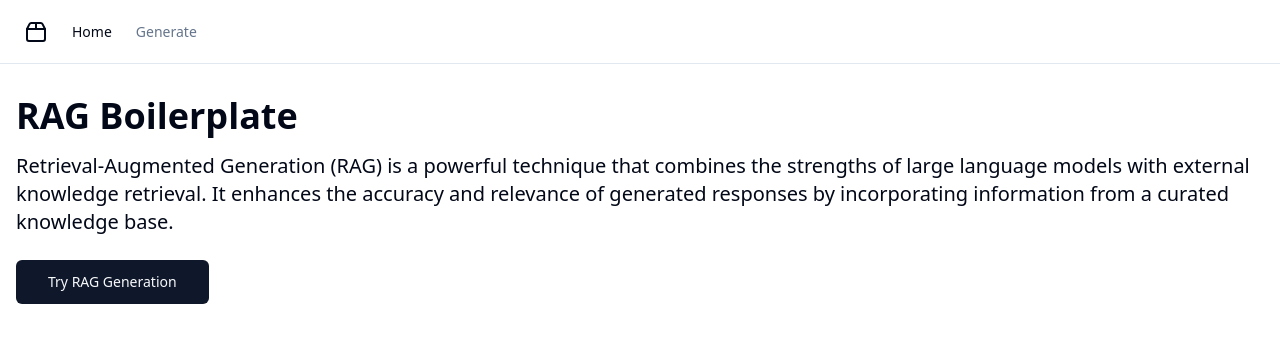
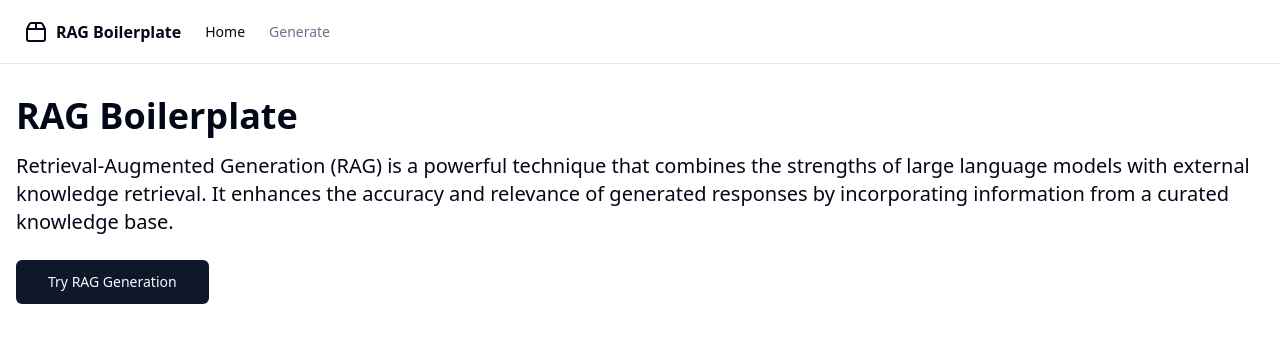
Before and after one commit to GPT-Engineer-App/rag-boilerplate, a React (Vite) app: page / in a window 1280 px wide. Shown: the top 342 px of the page. Built offline with nearby package versions, Linux system fonts and the light colour scheme.

Commit message:
Update navigation components for RAG boilerplate

```diff
--- a/src/layouts/navbar/_components/DesktopNavbar.jsx
+++ b/src/layouts/navbar/_components/DesktopNavbar.jsx
@@ -1,14 +1,15 @@
 import { Package2 } from "lucide-react";
 import { NavItem } from "./NavItem";
+import { navItems } from "@/nav-items";
 
-export const DesktopNavbar = ({ navItems }) => (
+export const DesktopNavbar = () => (
   <nav className="hidden md:flex md:items-center md:gap-5 lg:gap-6 text-lg font-medium md:text-sm">
     <NavItem
       to="/"
       className="flex items-center gap-2 text-lg font-semibold md:text-base"
     >
       <Package2 className="h-6 w-6" />
-      <span className="sr-only">Acme Inc</span>
+      <span>RAG Boilerplate</span>
     </NavItem>
     {navItems.map((item) => (
       <NavItem key={item.to} to={item.to}>
--- a/src/layouts/navbar/_components/MobileSheet.jsx
+++ b/src/layouts/navbar/_components/MobileSheet.jsx
@@ -2,8 +2,9 @@ import { Button } from "@/components/ui/button";
 import { Sheet, SheetContent, SheetTrigger } from "@/components/ui/sheet";
 import { Menu, Package2 } from "lucide-react";
 import { NavItem } from "./NavItem";
+import { navItems } from "@/nav-items";
 
-export const MobileSheet = ({ navItems }) => (
+export const MobileSheet = () => (
   <Sheet>
     <SheetTrigger asChild>
       <Button variant="outline" size="icon" className="shrink-0 md:hidden">
@@ -18,7 +19,7 @@ export const MobileSheet = ({ navItems }) => (
           className="flex items-center gap-2 text-lg font-semibold"
         >
           <Package2 className="h-6 w-6" />
-          <span className="sr-only">Acme Inc</span>
+          <span>RAG Boilerplate</span>
         </NavItem>
         {navItems.map((item) => (
           <NavItem key={item.to} to={item.to}>
```
